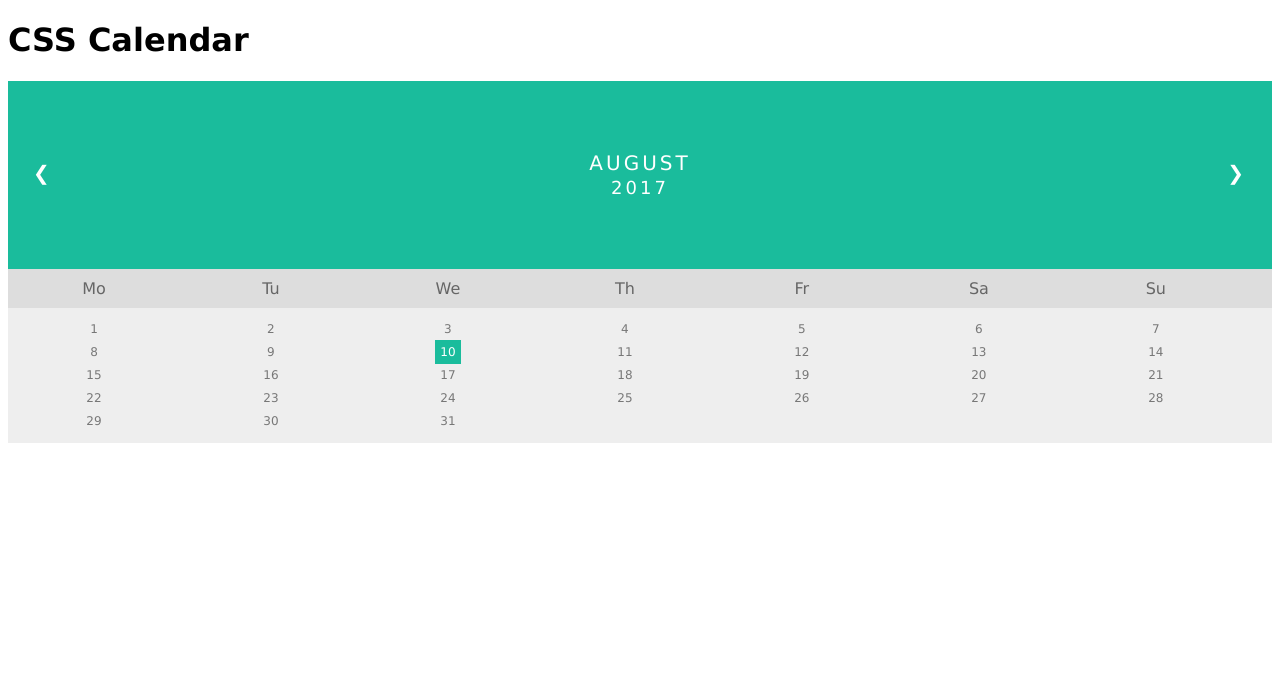
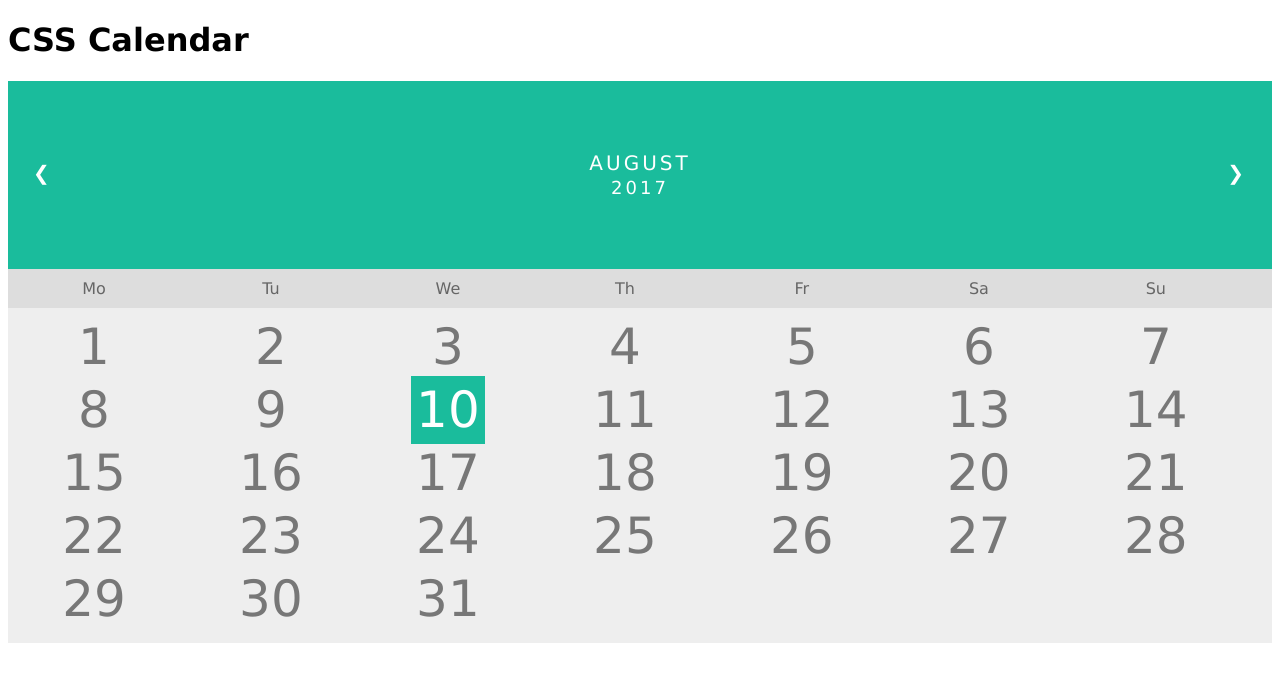
Before and after one commit to J0n4sB/CSCalendar, a PHP site: page / in a window 1280 px wide. Shown: the top 682 px of the page. Run offline with PHP 8.4, Linux system fonts and the light colour scheme.

Commit message:
Update calendar.css

```diff
--- a/calendar.css
+++ b/calendar.css
@@ -1,4 +1,5 @@
- * {box-sizing: border-box;}
+
+* {box-sizing: border-box;}
 ul {list-style-type: none;}
 body {font-family: Verdana, sans-serif;}
 
@@ -56,7 +57,7 @@ body {font-family: Verdana, sans-serif;}
     width: 13.6%;
     text-align: center;
     margin-bottom: 5px;
-    font-size:12px;
+    font-size:50px;
     color: #777;
 }
 
```
